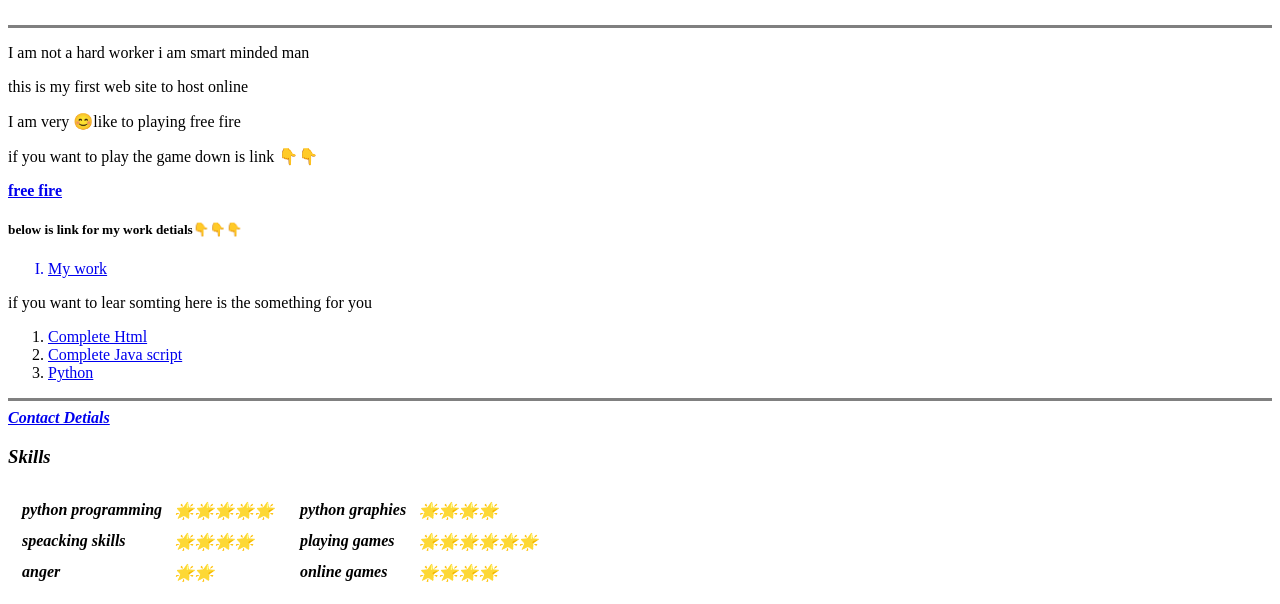
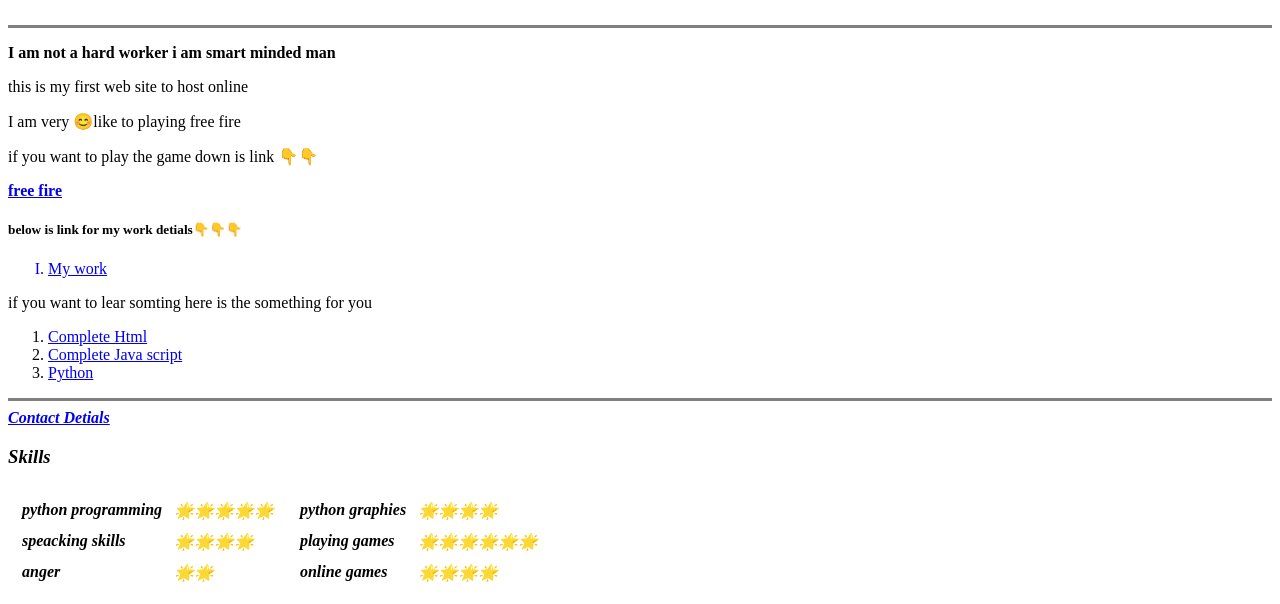
Before and after one commit to Mahesh-web-hosting/cv, a plain HTML site: page index.html in a window 1280 px wide. Shown: the part 223-827 px from the top of the page. Drawn offline with Linux system fonts and the light colour scheme.

Commit message:
new update😃
just a sample of learning how to edit

```diff
--- a/index.html
+++ b/index.html
@@ -12,7 +12,7 @@
 			</tr>
 		</table>
 		<hr size="3" noshade>
-		<p>I am not a hard worker i am smart minded man </p>
+		<strong><p>I am not a hard worker i am smart minded man </p></strong>
 		<p>this is my first web site to host online </p>
 		<p>I am very 😊like to playing free fire</p>
 		<p>if you want to play the game down is link 👇👇</p>
```
